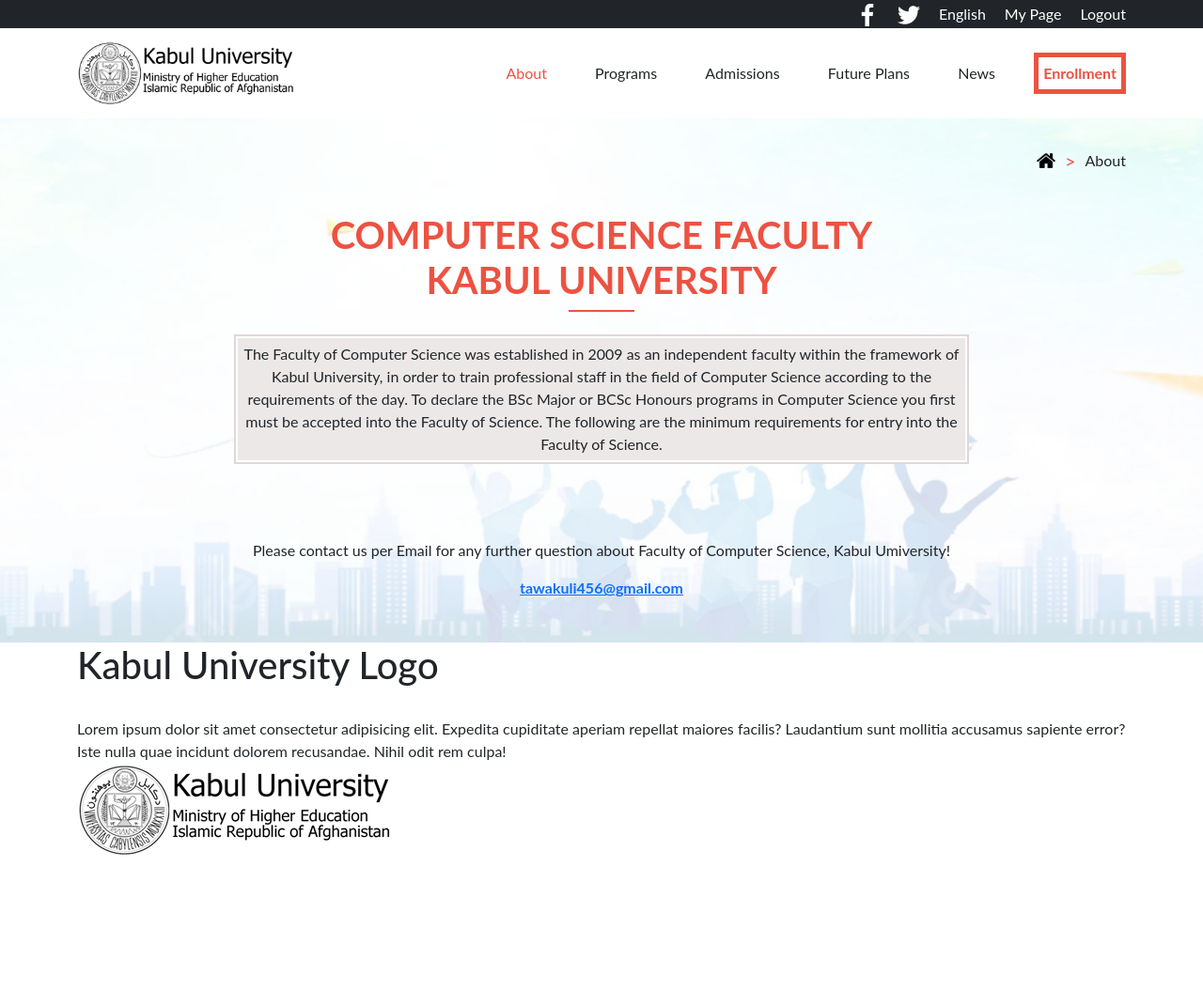
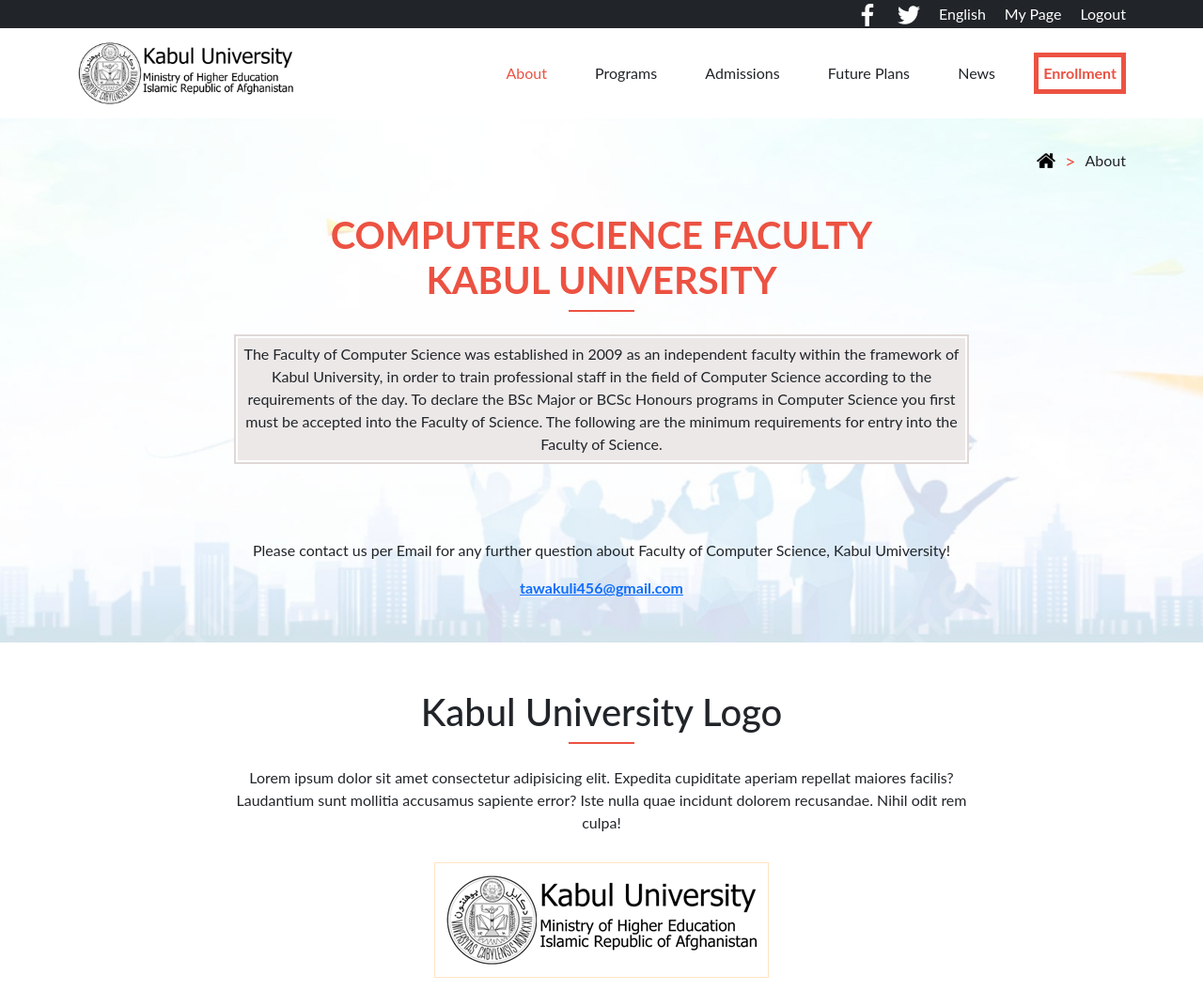
Before and after one commit to tawakuliKH/Computer-Science-Faculty-Kabul-University, a website: page about.html in a window 1280 px wide. Shown: the whole page at 94% size. Before the commit the page ends 913 px from the top, so only its background shows below. Drawn offline with nearby package versions, Linux system fonts and the light colour scheme.

Commit message:
Add About page logo introduce section

```diff
--- a/assets/css/about.css
+++ b/assets/css/about.css
@@ -74,3 +74,23 @@
   color: #ec5242;
   font-size: 20px;
 }
+
+.ku-logo {
+  margin-top: 50px;
+  margin-bottom: 30px;
+  display: flex;
+  flex-direction: column;
+  justify-content: center;
+  align-items: center;
+}
+
+.logo-desc {
+  width: 70%;
+  text-align: center;
+  margin-bottom: 30px;
+}
+
+.logo-image {
+  border: 1px solid bisque;
+  padding: 10px;
+}
```
